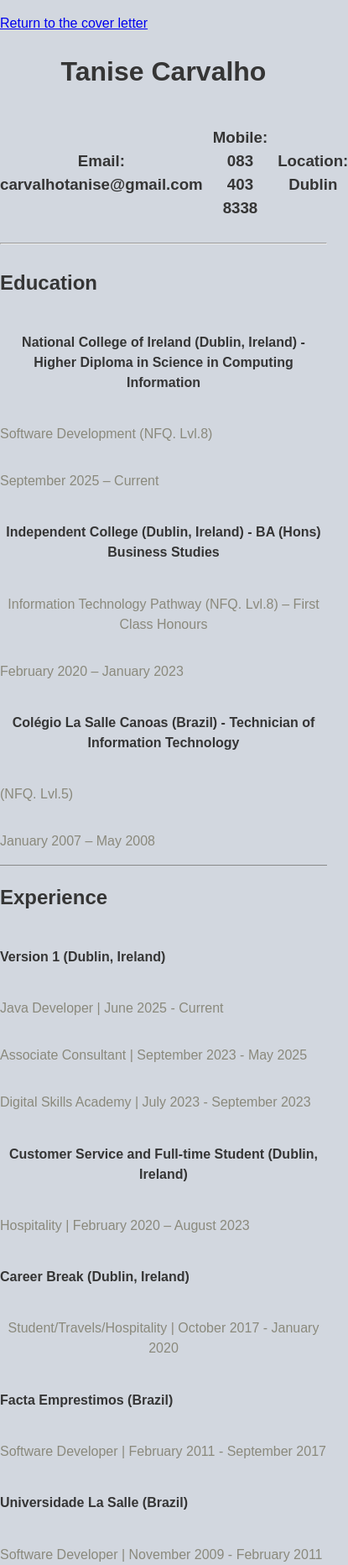
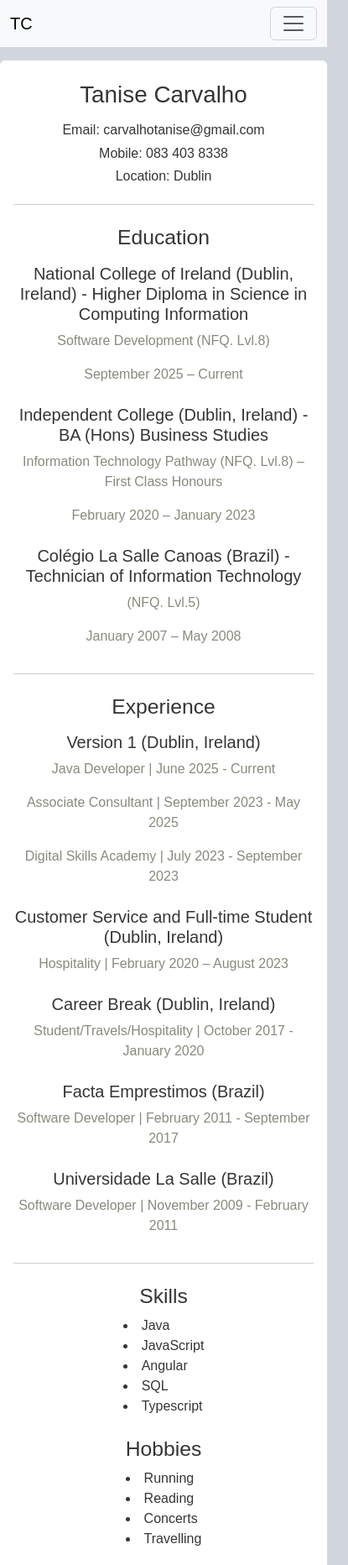
Before and after one commit to tanisecarvalho/tanisecarvalho.github.io, a plain HTML site: page cv.html in a window 390 px wide. Shown: the top 1864 px of the page at 84% size, 415 px wide, since content can reach past the window. Drawn offline with nearby package versions, Linux system fonts and the light colour scheme.

Commit message:
Update cv page with bootstrap

```diff
--- a/cv.html
+++ b/cv.html
@@ -4,67 +4,111 @@
         <meta charset="UTF-8">
         <meta name="viewport" content="width=device-width, initial-scale=1">
         <title>Tanise Carvalho - CV</title>
+        <link href="https://cdn.jsdelivr.net/npm/bootstrap@5.3.8/dist/css/bootstrap.min.css" rel="stylesheet" integrity="sha384-sRIl4kxILFvY47J16cr9ZwB07vP4J8+LH7qKQnuqkuIAvNWLzeN8tE5YBujZqJLB" crossorigin="anonymous">
+        <script src="https://cdn.jsdelivr.net/npm/bootstrap@5.3.8/dist/js/bootstrap.bundle.min.js" integrity="sha384-FKyoEForCGlyvwx9Hj09JcYn3nv7wiPVlz7YYwJrWVcXK/BmnVDxM+D2scQbITxI" crossorigin="anonymous"></script>
         <link rel="stylesheet" href="styles/styles.css" />
     </head>
     <body>
-        <div class="container">
-            <!-- Header with contact details -->
+        <!-- Header -->
         <header>
-                <p style="text-align: start;"><a href="index.html">Return to the cover letter</a></p>
+            <!-- Nav bar -->
+            <nav class="navbar navbar-expand-sm bg-body-tertiary">
+                <div class="container-fluid">
+                    <a class="navbar-brand" href="#">TC</a>
+                    <button class="navbar-toggler" type="button" data-bs-toggle="collapse" data-bs-target="#navbarNavAltMarkup" aria-controls="navbarNavAltMarkup" aria-expanded="false" aria-label="Toggle navigation">
+                    <span class="navbar-toggler-icon"></span>
+                    </button>
+                    <div class="collapse navbar-collapse" id="navbarNavAltMarkup">
+                    <div class="navbar-nav">
+                        <a class="nav-link" href="index.html">Home</a>
+                        <a class="nav-link active" aria-current="page" href="cv.html">CV</a>
+                        <a class="nav-link" target="_blank" href="https://www.linkedin.com/in/tanisecarvalho/">LinkedIn</a>
+                        <a class="nav-link" target="_blank" href="https://github.com/tanisecarvalho">GitHub</a>
+                    </div>
+                    </div>
+                </div>
+            </nav>
+        </header>
+            <!-- Main content -->
+        <main>
+            <div class="container header-main rounded">
+                <!-- Info block -->
+                <div class="row mt-2">
+                    <div class="col">
                         <h1>Tanise Carvalho</h1>
-                <div class="info-details">
-                    <h3>Email: carvalhotanise@gmail.com</h3>
-                    <h3>Mobile: 083 403 8338</h3>
-                    <h3>Location: Dublin</h3>
                     </div>
-                <hr>
-            </header>
+                </div>
+                <div class="row mt-2">
+                    <div class="col-md-4">
+                        <h6>Email: carvalhotanise@gmail.com</h6>
+                    </div>
+                    <div class="col-md-4">
+                        <h6>Mobile: 083 403 8338</h6>
+                    </div>
+                    <div class="col-md-4">
+                        <h6>Location: Dublin</h6>
+                    </div>
+                </div>
+                <hr />
 
-            <!-- Main content -->
-            <main class="content">
                 <!-- Education block -->
-                <div class="content-block">
+                <div class="row text-alignment">
+                    <div class="col-12 mt-2">
                         <h2>Education</h2>
-
-                    <h4>National College of Ireland (Dublin, Ireland) - Higher Diploma in Science in Computing Information</h4>
+                    </div>
+                    <div class="col-12 mt-2">
+                        <h5>National College of Ireland (Dublin, Ireland) - Higher Diploma in Science in Computing Information</h5>
                         <p>Software Development (NFQ. Lvl.8)</p>
                         <p>September 2025 – Current</p>
-
-                    <h4>Independent College (Dublin, Ireland) - BA (Hons) Business Studies</h4>
+                    </div>
+                    <div class="col-12 mt-2">
+                        <h5>Independent College (Dublin, Ireland) - BA (Hons) Business Studies</h5>
                         <p>Information Technology Pathway (NFQ. Lvl.8) – First Class Honours</p>
                         <p>February 2020 – January 2023</p>
-
-                    <h4>Colégio La Salle Canoas (Brazil) - Technician of Information Technology</h4>
+                    </div>
+                    <div class="col-12 mt-2">
+                        <h5>Colégio La Salle Canoas (Brazil) - Technician of Information Technology</h5>
                         <p>(NFQ. Lvl.5)</p>
                         <p>January 2007 – May 2008</p>
                     </div>
+                </div>
+                <hr />
 
                 <!-- Experience block -->
-                <div class="content-block">
+                <div class="row text-alignment">
+                    <div class="col-12 mt-2">
                         <h2>Experience</h2>
-
-                    <h4>Version 1 (Dublin, Ireland)</h4>
-                    <p>Java Developer | June 2025 - Current </p>
-                    <p>Associate Consultant | September 2023 - May 2025 </p>
-                    <p>Digital Skills Academy | July 2023 - September 2023 </p>
-
-                    <h4>Customer Service and Full-time Student (Dublin, Ireland)</h4>
+                    </div>
+                    <div class="col-12 mt-2">
+                        <h5>Version 1 (Dublin, Ireland)</h5>
+                        <p>Java Developer | June 2025 - Current</p>
+                        <p>Associate Consultant | September 2023 - May 2025</p>
+                        <p>Digital Skills Academy | July 2023 - September 2023</p>
+                    </div>
+                    <div class="col-12 mt-2">
+                        <h5>Customer Service and Full-time Student (Dublin, Ireland)</h5>
                         <p>Hospitality | February 2020 – August 2023</p>
-
-                    <h4>Career Break (Dublin, Ireland)</h4>
+                    </div>
+                    <div class="col-12 mt-2">
+                        <h5>Career Break (Dublin, Ireland)</h5>
                         <p>Student/Travels/Hospitality | October 2017 - January 2020</p>
-
-                    <h4>Facta Emprestimos (Brazil)</h4>
+                    </div>
+                    <div class="col-12 mt-2">
+                        <h5>Facta Emprestimos (Brazil)</h5>
                         <p>Software Developer | February 2011 - September 2017</p>
-
-                    <h4>Universidade La Salle (Brazil)</h4>
+                    </div>
+                    <div class="col-12 mt-2">
+                        <h5>Universidade La Salle (Brazil)</h5>
                         <p>Software Developer | November 2009 - February 2011</p>
                     </div>
+                </div>
+                <hr />
 
                 <!-- Extras block with additional details -->
+                <div class="row">
+                    <div class="col-md-4 mt-2">
+                        <h2>Skills</h2>
                         <div class="content-extras">
-                    <div>
-                        <h2>Skills</h2>
                             <ul>
                                 <li>Java</li>
                                 <li>JavaScript</li>
@@ -73,8 +117,11 @@
                                 <li>Typescript</li>
                             </ul>
                         </div>
-                    <div>
+
+                    </div>
+                    <div class="col-md-4 mt-2">
                         <h2>Hobbies</h2>
+                        <div class="content-extras">
                             <ul>
                                 <li>Running</li>
                                 <li>Reading</li>
@@ -82,8 +129,10 @@
                                 <li>Travelling</li>
                             </ul>
                         </div>
-                    <div>
+                    </div>
+                    <div class="col-md-4 mt-2">
                         <h2>Languages</h2>
+                        <div class="content-extras">
                             <ul>
                                 <li>Portuguese (Native)</li>
                                 <li>English (Fluent)</li>
@@ -91,7 +140,8 @@
                             </ul>
                         </div>
                     </div>
+                </div>
+            </div>
         </main>
-        </div>
     </body>
 </html>
--- a/styles/styles.css
+++ b/styles/styles.css
@@ -25,7 +25,6 @@
     align-content: center;
     align-items: center;
     background:#fff;
-    /* border-radius: .8rem; */
     margin-top: 1rem;
     padding: 1rem;
 }
@@ -35,27 +34,8 @@
     color: #8A897C;
 }
 
-.container-s{
-	width:90%;
-	margin:20px auto;
-	background:#fff;
-	padding:20px;
-	border-radius:8px;
-}
-
-.info-details {
-    display: flex;
-    align-content: center;
-    justify-content: space-evenly;
-    align-items: center;
-    gap: 12px;
-}
-
-.content-block {
-    display: flex;
-    flex-direction: column;
-    align-items: flex-start;
-    border-bottom: #353535 1px inset;
+.text-alignment {
+    text-align: start;
 }
 
 .content-extras {
@@ -63,10 +43,6 @@
     justify-content: space-evenly;
     gap: 12px;
     align-items: flex-start;
-}
-
-.heading-cover-letter {
-    text-align: start;
 }
 
 #profile {
@@ -79,30 +55,12 @@
 }
 
 @media (max-width: 575.98px) {
-    .heading-cover-letter {
-        text-align: center;
-    }
 
     #profile {
         width: 200px;
     }
+
+    .text-alignment {
+        text-align: center;
+    }
 }
-
-/* @media screen and (max-width: 800px) {
-    .info-details {
-        flex-direction: column;
-
-        h3 {
-            margin: 0;
-        }
-    }
-
-    .content-block {
-        align-items: center;
-    }
-
-    .content-extras, .header-cover-letter {
-        flex-direction: column;
-        align-items: center;
-    }
-} */
```
Also changed, not shown: index.html (+1 -1 lines). Lines whose indentation alone changed are shown as unchanged.
